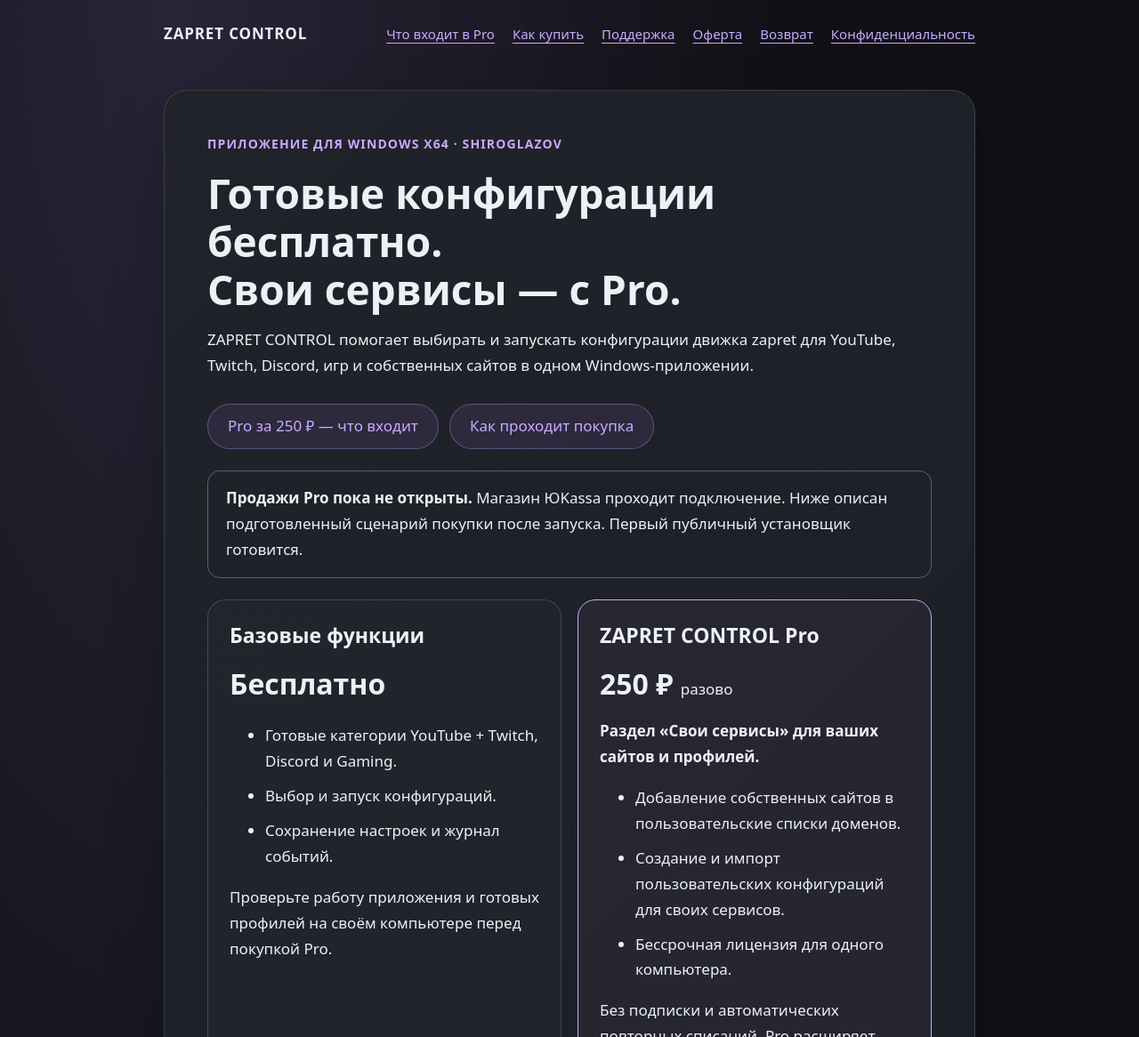
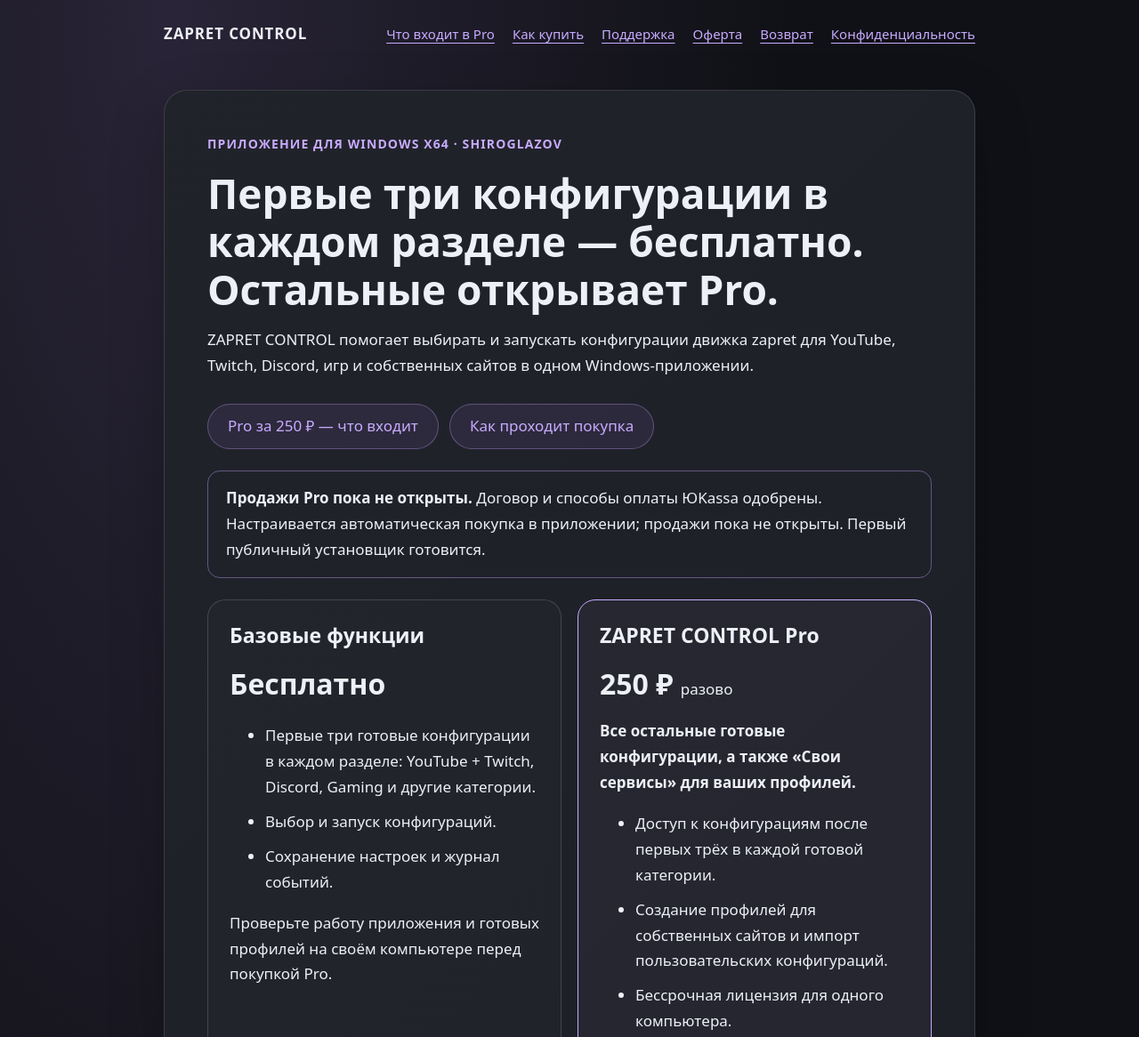
Before and after one commit to grokgpt1977-crypto/zapret-control-releases, a plain HTML site: page docs/index.html in a window 1280 px wide. Shown: the top 1166 px of the page at 89% size. Drawn offline with Linux system fonts and the light colour scheme.

Commit message:
Describe Free and Pro configuration limits

```diff
--- a/docs/index.html
+++ b/docs/index.html
@@ -1,11 +1,11 @@
 <!doctype html>
 <html lang="ru"><head><meta charset="utf-8"><meta name="viewport" content="width=device-width,initial-scale=1"><title>ZAPRET CONTROL — Pro за 250 ₽ разово</title><meta name="description" content="ZAPRET CONTROL для Windows: бесплатные готовые конфигурации и Pro за 250 ₽ разово для собственных сайтов и профилей. Условия покупки и получения ключа."><link rel="stylesheet" href="style.css"><style>.plans{display:grid;grid-template-columns:1fr 1fr;gap:18px;margin:24px 0}.plan{padding:24px;border:1px solid #ffffff26;border-radius:20px;background:#ffffff04}.plan.pro{border-color:#c8abff;background:#c8abff0a}.plan h2{margin-top:0}.price{font-size:32px;font-weight:750;margin:8px 0}.status{padding:16px 20px;border:1px solid #c8abff66;border-radius:14px;margin:24px 0}li{margin-bottom:10px}nav{flex-wrap:wrap}@media(max-width:640px){.plans{grid-template-columns:1fr}.plan{padding:18px}}</style></head>
 <body><header><a class="brand" href="index.html">ZAPRET CONTROL</a><nav aria-label="Основная навигация"><a href="#pro">Что входит в Pro</a><a href="#purchase">Как купить</a><a href="support.html">Поддержка</a><a href="offer.html">Оферта</a><a href="refund.html">Возврат</a><a href="privacy.html">Конфиденциальность</a></nav></header>
-<main><article><div class="tag">Приложение для Windows x64 · shiroglazov</div><h1>Готовые конфигурации бесплатно.<br>Свои сервисы — с Pro.</h1><p>ZAPRET CONTROL помогает выбирать и запускать конфигурации движка zapret для YouTube, Twitch, Discord, игр и собственных сайтов в одном Windows-приложении.</p><div class="actions"><a class="button" href="#pro">Pro за 250 ₽ — что входит</a><a class="button" href="#purchase">Как проходит покупка</a></div>
-<div class="status" role="note"><strong>Продажи Pro пока не открыты.</strong> Магазин ЮKassa проходит подключение. Ниже описан подготовленный сценарий покупки после запуска. Первый публичный установщик готовится.</div>
-<div class="plans"><section class="plan" aria-labelledby="free-heading"><h2 id="free-heading">Базовые функции</h2><p class="price">Бесплатно</p><ul><li>Готовые категории YouTube + Twitch, Discord и Gaming.</li><li>Выбор и запуск конфигураций.</li><li>Сохранение настроек и журнал событий.</li></ul><p>Проверьте работу приложения и готовых профилей на своём компьютере перед покупкой Pro.</p></section>
-<section class="plan pro" id="pro" aria-labelledby="pro-heading"><h2 id="pro-heading">ZAPRET CONTROL Pro</h2><p class="price">250 ₽ <small style="font-size:17px;font-weight:400">разово</small></p><p><strong>Раздел «Свои сервисы» для ваших сайтов и профилей.</strong></p><ul><li>Добавление собственных сайтов в пользовательские списки доменов.</li><li>Создание и импорт пользовательских конфигураций для своих сервисов.</li><li>Бессрочная лицензия для одного компьютера.</li></ul><p>Без подписки и автоматических повторных списаний. Pro расширяет возможности настройки; доступность конкретных сайтов не гарантируется.</p><a href="#purchase">Порядок покупки и активации ↓</a></section></div>
-<section id="purchase"><h2>Как купить Pro после открытия продаж</h2><p>Заказ оформляется <strong>в приложении ZAPRET CONTROL на вашем компьютере</strong>. На этом сайте размещены описание и условия; отдельной корзины здесь нет.</p><ol><li><strong>Откройте Pro в приложении.</strong> Выберите СБП или банковскую карту и нажмите «Купить Pro за 250 ₽».</li><li><strong>Оплатите на странице ЮKassa.</strong> Приложение откроет защищённую платёжную страницу в браузере. Для СБП следуйте подсказкам платёжной страницы и своего банка. Реквизиты карты в ZAPRET CONTROL вводить не нужно. Способы станут доступны после подключения магазина.</li><li><strong>Вернитесь в приложение.</strong> Сервер проверит подтверждение оплаты непосредственно у ЮKassa. Нажмите «Проверить заказ», если результат ещё не появился автоматически.</li><li><strong>Получите и активируйте Pro.</strong> Приложение получает подписанный ключ для компьютера, на котором создан заказ, и активирует раздел «Свои сервисы».</li></ol>
+<main><article><div class="tag">Приложение для Windows x64 · shiroglazov</div><h1>Первые три конфигурации в каждом разделе — бесплатно.<br>Остальные открывает Pro.</h1><p>ZAPRET CONTROL помогает выбирать и запускать конфигурации движка zapret для YouTube, Twitch, Discord, игр и собственных сайтов в одном Windows-приложении.</p><div class="actions"><a class="button" href="#pro">Pro за 250 ₽ — что входит</a><a class="button" href="#purchase">Как проходит покупка</a></div>
+<div class="status" role="note"><strong>Продажи Pro пока не открыты.</strong> Договор и способы оплаты ЮKassa одобрены. Настраивается автоматическая покупка в приложении; продажи пока не открыты. Первый публичный установщик готовится.</div>
+<div class="plans"><section class="plan" aria-labelledby="free-heading"><h2 id="free-heading">Базовые функции</h2><p class="price">Бесплатно</p><ul><li>Первые три готовые конфигурации в каждом разделе: YouTube + Twitch, Discord, Gaming и другие категории.</li><li>Выбор и запуск конфигураций.</li><li>Сохранение настроек и журнал событий.</li></ul><p>Проверьте работу приложения и готовых профилей на своём компьютере перед покупкой Pro.</p></section>
+<section class="plan pro" id="pro" aria-labelledby="pro-heading"><h2 id="pro-heading">ZAPRET CONTROL Pro</h2><p class="price">250 ₽ <small style="font-size:17px;font-weight:400">разово</small></p><p><strong>Все остальные готовые конфигурации, а также «Свои сервисы» для ваших профилей.</strong></p><ul><li>Доступ к конфигурациям после первых трёх в каждой готовой категории.</li><li>Создание профилей для собственных сайтов и импорт пользовательских конфигураций.</li><li>Бессрочная лицензия для одного компьютера.</li></ul><p>Без подписки и автоматических повторных списаний. Pro расширяет возможности настройки; доступность конкретных сайтов не гарантируется.</p><a href="#purchase">Порядок покупки и активации ↓</a></section></div>
+<section id="purchase"><h2>Как купить Pro после открытия продаж</h2><p>Заказ оформляется <strong>в приложении ZAPRET CONTROL на вашем компьютере</strong>. На этом сайте размещены описание и условия; отдельной корзины здесь нет.</p><ol><li><strong>Откройте Pro в приложении.</strong> Выберите СБП или банковскую карту и нажмите «Купить Pro за 250 ₽».</li><li><strong>Оплатите на странице ЮKassa.</strong> Приложение откроет защищённую платёжную страницу в браузере. Для СБП следуйте подсказкам платёжной страницы и своего банка. Реквизиты карты в ZAPRET CONTROL вводить не нужно. Способы станут доступны после подключения магазина.</li><li><strong>Вернитесь в приложение.</strong> Сервер проверит подтверждение оплаты непосредственно у ЮKassa. Нажмите «Проверить заказ», если результат ещё не появился автоматически.</li><li><strong>Получите и активируйте Pro.</strong> Приложение получает подписанный ключ для компьютера, на котором создан заказ, и открывает остальные конфигурации и «Свои сервисы».</li></ol>
 <h2>Что и когда вы получаете</h2><p>Вы покупаете цифровую лицензию на функции Pro. Физической доставки нет. Для создания заказа и получения ключа нужен интернет. Обычно ключ поступает за несколько минут; срок предоставления — до 24 часов после подтверждения платежа.</p><p>Сохраните номер заказа и документ об оплате. Если ключ не появился или после переустановки Windows требуется восстановление, напишите в <a href="support.html">поддержку</a>. Полный Pro-ключ и токен заказа публично не размещайте.</p><p>Перед оплатой ознакомьтесь с <a href="offer.html">публичной офертой</a>, <a href="refund.html">условиями возврата</a> и <a href="privacy.html">политикой конфиденциальности</a>. Полный возврат можно запросить в течение 14 календарных дней после оплаты, включая после активации; обязательные права при недостатках сохраняются.</p></section>
 <h2>Установка и работа</h2><p>Приложение предназначено для Windows x64. Среда .NET 10 включена в установщик. Для работы сетевого движка нужны права администратора. Доступность сторонних сервисов зависит от сети, провайдера и выбранного профиля.</p><p><a href="https://github.com/grokgpt1977-crypto/zapret-control-releases/releases">Официальные выпуски GitHub</a> · <a href="support.html">Инструкция и помощь</a></p>
 <h2 id="requisites">Контакты и реквизиты продавца</h2><p>Разработчик и продавец: <strong>Широглазов Александр Юрьевич</strong><br>Самозанятый, плательщик налога на профессиональный доход<br>ИНН: 243502750589<br>Поддержка и обращения по заказам: <a href="mailto:grokgpt1977@gmail.com">grokgpt1977@gmail.com</a></p>
```
